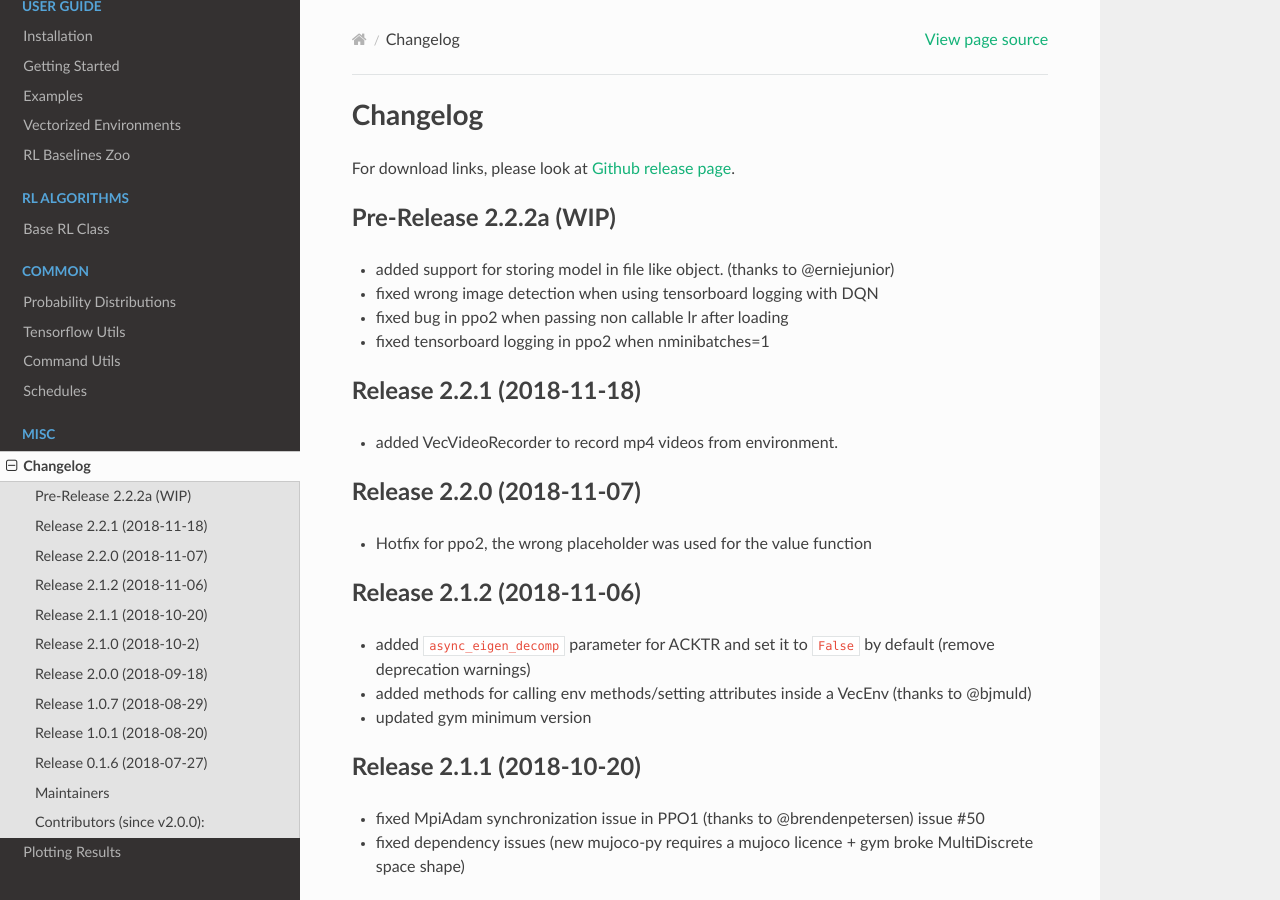
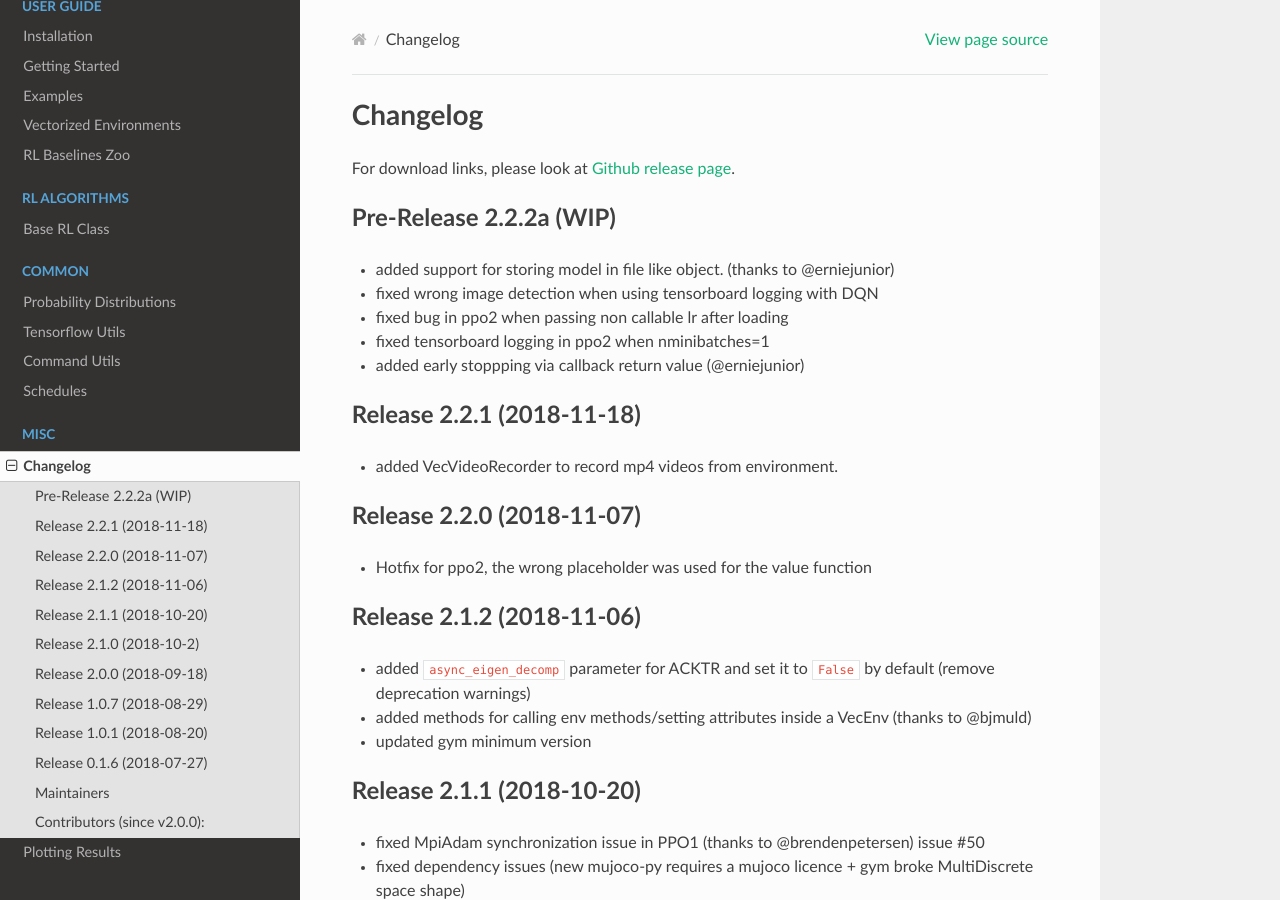
Before and after one commit to openai/baselines, a Sphinx documentation site: the page built from docs/misc/changelog.rst, in a window 1280 px wide and 900 px high. Built offline with Sphinx 7.4.7 and the Read the Docs theme 2.0.0, drawn with Linux system fonts in a browser that asks for light colours; pages that are not in the unit, such as notebooks, are missing from menus.

Commit message:
[ci skip] Update changelog

```diff
--- a/docs/misc/changelog.rst
+++ b/docs/misc/changelog.rst
@@ -12,6 +12,7 @@ Pre-Release 2.2.2a (WIP)
 - fixed wrong image detection when using tensorboard logging with DQN
 - fixed bug in ppo2 when passing non callable lr after loading
 - fixed tensorboard logging in ppo2 when nminibatches=1
+- added early stoppping via callback return value (@erniejunior)
 
 
 Release 2.2.1 (2018-11-18)
```
